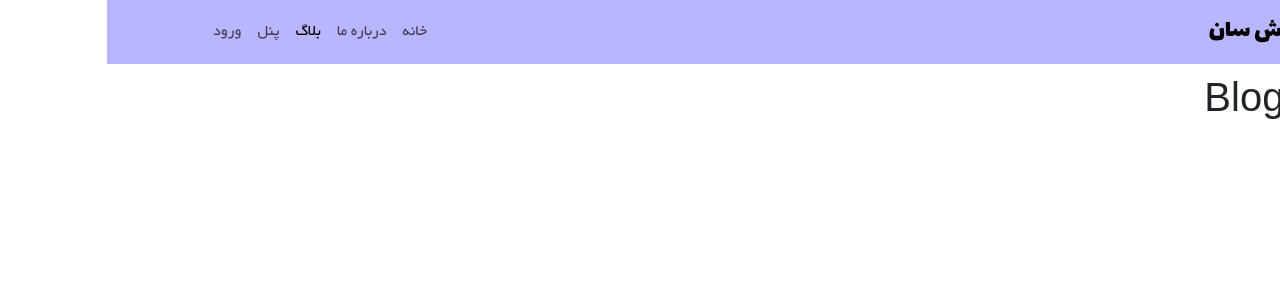
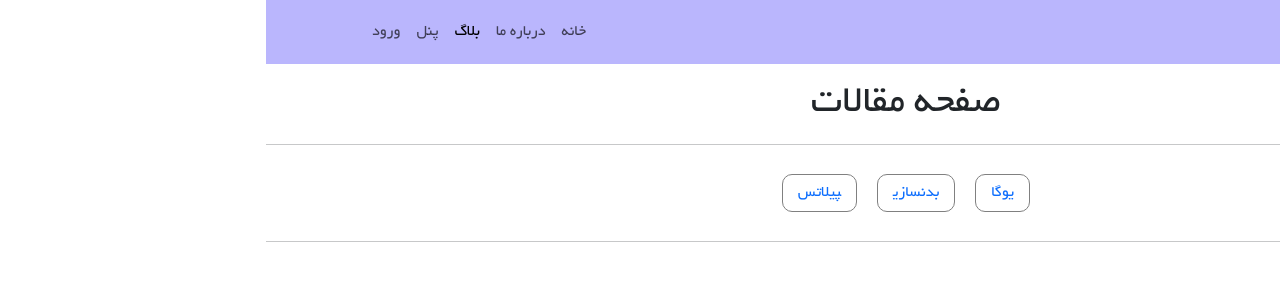
Before and after one commit to sarahdti/SPA_react, a React (Vite) app: page /blog in a window 1280 px wide. Shown: the top 300 px of the page. Built offline with nearby package versions, Linux system fonts and the light colour scheme.

Commit message:
add subrout and add ex route file

```diff
--- a/src/App.jsx
+++ b/src/App.jsx
@@ -1,28 +1,14 @@
-import { BrowserRouter, Routes , Route } from "react-router-dom"
-import Home from "./assets/pages/home/Home"
-import About from "./assets/pages/about/About"
-import Blog from "./assets/pages/blog/Blog"
-import Course from "./assets/pages/course/Course"
-import Login from "./assets/pages/login/Login"
-import Panel from "./assets/pages/panel/Panel"
+import { useRoutes } from "react-router-dom"
+
+
+import routes from "./routes"
 
 
 function App() {
-
+  let route = useRoutes(routes)
 
   return (
-    <>
-    <BrowserRouter>
-      <Routes>
-        <Route path="/" element={<Home/>}/>
-        <Route path="/about" element={<About/>}/>
-        <Route path="/blog" element={<Blog/>}/>
-        <Route path="/course/:courseId" element={<Course/>}/>
-        <Route path="/login" element={<Login/>}/>
-        <Route path="/panel" element={<Panel/>}/>
-      </Routes>
-    </BrowserRouter>
-    </>
+    route
   )
 }
 
--- a/src/assets/pages/blog/Blog.css
+++ b/src/assets/pages/blog/Blog.css
@@ -0,0 +1,17 @@
+.articleWrapper{
+    text-align: center;
+}
+.linkBtn{
+    text-decoration: none;
+    border: 1px solid gray;
+    padding: 10px 15px;
+    border-radius: 10px;
+    -webkit-border-radius: 10px;
+    -moz-border-radius: 10px;
+    -ms-border-radius: 10px;
+    -o-border-radius: 10px;
+    margin: 0 10px;
+}
+.btnContainer{
+padding: 20px 0;
+}
--- a/src/assets/pages/blog/Blog.jsx
+++ b/src/assets/pages/blog/Blog.jsx
@@ -1,11 +1,23 @@
+import { Link, Outlet} from "react-router-dom";
 import MyNavbar from "../../components/navbar/Navbar";
+import './Blog.css'
 
 function Blog(){
     return(
-        <>
+        <div className="articleWrapper">
         <MyNavbar/>
-        <h1>Blog Page</h1>
-        </>
+        <h1>صفحه مقالات</h1>
+        <hr />
+        <div className="btnContainer">
+            <Link to='yoga' className="linkBtn">یوگا</Link>
+            <Link to='workout' className="linkBtn">بدنسازی</Link>
+            <Link to='pilates' className="linkBtn">پیلاتس</Link>
+
+        </div>
+        <hr />
+        <Outlet/>
+        </div>
+
     )
 }
 export default Blog;
--- a/src/main.jsx
+++ b/src/main.jsx
@@ -4,12 +4,15 @@ import React from 'react'
 import App from './App.jsx'
 import 'bootstrap/dist/css/bootstrap.rtl.min.css';
 import { ThemeProvider } from 'react-bootstrap';
+import { BrowserRouter } from 'react-router-dom';
 
 
 
 createRoot(document.getElementById('root')).render(
     <ThemeProvider dir="rtl">
-    <App />
+    <BrowserRouter>
+    <App/>
+    </BrowserRouter>
   </ThemeProvider>
 
 )
--- /dev/null
+++ b/src/routes.jsx
@@ -0,0 +1,23 @@
+import Home from "./assets/pages/home/Home"
+import About from "./assets/pages/about/About"
+import Blog from "./assets/pages/blog/Blog"
+import Course from "./assets/pages/course/Course"
+import Login from "./assets/pages/login/Login"
+import Panel from "./assets/pages/panel/Panel"
+
+const routes =[
+    {path:'/', element:<Home/>},
+    {path:'/about', element:<About/>},
+    {path:'/blog/', element: <Blog/> , children:[
+      {path:'yoga', element:<h4>یوگا</h4>},
+      {path:'workout', element:<h4>بدنسازی</h4>},
+      {path:'pilates', element:<h4>پیلاتس</h4>},
+    ]},
+    {path:'/course/:courseId', element:<Course/>},
+    {path:'/login', element:<Login/>},
+    {path:'/panel', element:<Panel/>},
+
+
+  ]
+
+  export default routes;
```
